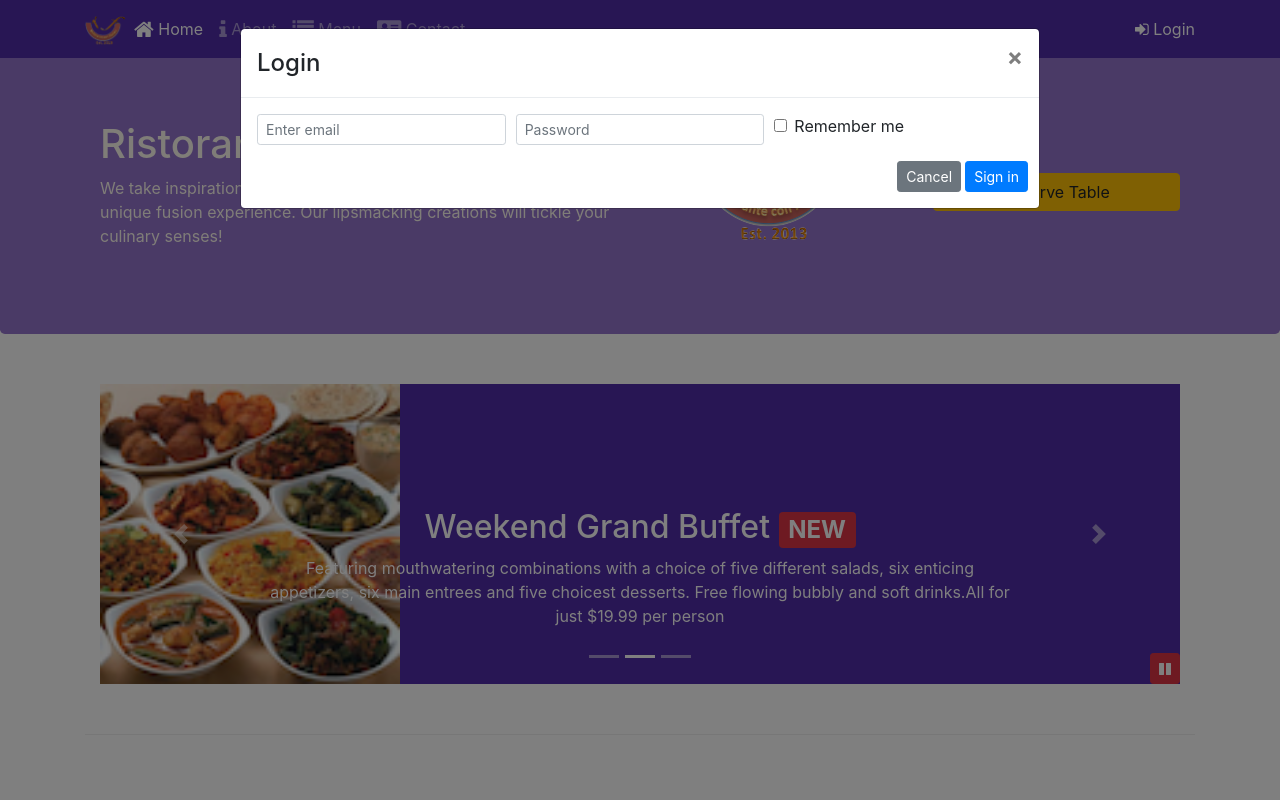
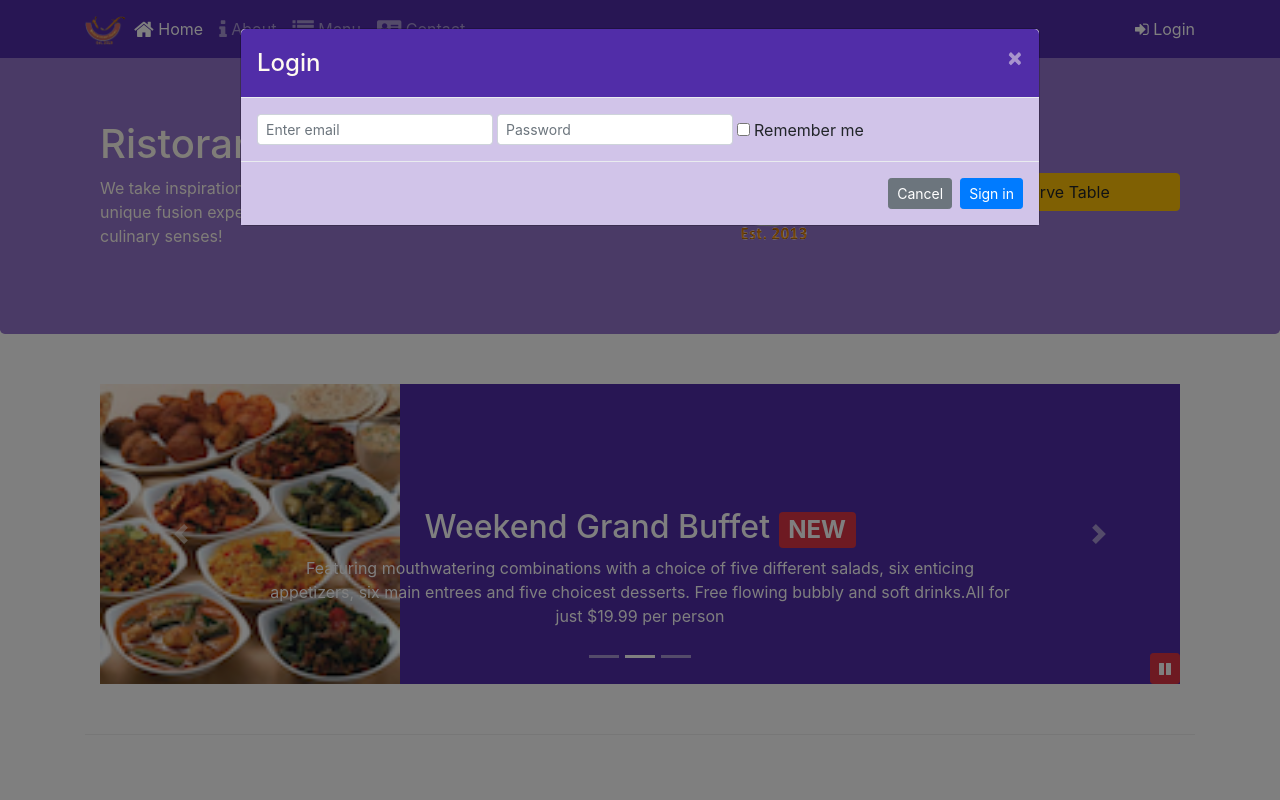
Before and after one commit to Chirag-Rathi/Con-fusion-Bootstrap, a website: page index.html in a window 1280 px wide. Both pictures are taken after a click on the link "Login". Shown: the top 800 px of the page. Drawn offline with nearby package versions, Linux system fonts and the light colour scheme.

Commit message:
Assignment 4

```diff
--- a/css/styles.scss
+++ b/css/styles.scss
@@ -76,3 +76,24 @@ body{
     bottom: 0px;
     z-index: 1;
 }
+
+.modal-header{
+    background:$background-dark;
+    color:floralwhite;
+}
+
+.modal-body{
+    background:$background-pale;
+}
+
+.modal{
+    .modal-header{
+    .close{
+    color:floralwhite;
+    }
+    }
+}
+
+.modal-footer{
+    background:$background-pale;
+}
--- a/index.html
+++ b/index.html
@@ -29,7 +29,7 @@
                 <li class="nav-item"><a class="nav-link" href="/contactus.html"><span class="fa fa-address-card fa-lg"></span> Contact</a></li>
             </ul>
             <span class="navbar-text">
-                <a data-toggle = "modal" data-target = "#loginModal" href="">
+                <a id="loginButton" href="#">
                     <span class="fa fa-sign-in"></span> Login
                 </a>
             </span>
@@ -37,6 +37,38 @@
         </div>
     </nav>
 
+     <div id="loginModal" class="modal fade" role="dialog">
+        <div class="modal-dialog modal-lg" role="content">
+            <!-- Modal content-->
+            <div class="modal-content">
+                <div class="modal-header">
+                    <h4 class="modal-title">Login </h4>
+                    <button type="button" class="close" data-dismiss="modal">&times;</button>
+                </div>
+                <div class="modal-body">
+                    <form class="form-inline">
+                        <div class="form-group">
+                            <label class="sr-only" for="exampleInputEmail3">Email address</label>
+                            <input type="email" class="form-control form-control-sm mr-1" id="exampleInputEmail3" placeholder="Enter email">
+                        </div>
+                        <div class="form-group">
+                            <label class="sr-only" for="exampleInputPassword3">Password</label>
+                            <input type="password" class="form-control form-control-sm mr-1" id="exampleInputPassword3" placeholder="Password">
+                        </div>
+                        <div class="form-check">
+                            <label class="form-check-label">
+                                <input class="form-check-input" type="checkbox"> Remember me
+                            </label>
+                        </div>
+                    </form>
+                </div>
+                <div class="modal-footer">
+                    <button type="button" class="btn btn-secondary btn-sm" data-dismiss="modal">Cancel</button>
+                    <button type="submit" class="btn btn-primary btn-sm">Sign in</button>
+                </div>
+            </div>
+        </div>
+    </div>
     <div id="reserveModal" class="modal fade" role = "dialog">
         <div class="modal-dialog modal-lg" role = "content">
             <div class="modal-content">
@@ -113,46 +145,6 @@
         </div>
     </div>
 
-    <div id="loginModal"  class="modal fade" role = "dialog">
-        <div class="modal-dialog modal-lg" role = "content">
-            <div class="modal-content">
-                <div class="modal-header">
-                    <h4 class="modal-title">
-                        Login
-                    </h4>
-                    <button type="button" class="close" data-dismiss = "modal">
-                        &times;
-                    </button>
-                </div>
-                <div class="modal-body">
-                   <form>
-                        <div class="form-row">
-                            <div class="form-group col-sm-4">
-                                    <label class="sr-only" for="exampleInputEmail3">Email address</label>
-                                    <input type="email" class="form-control form-control-sm mr-1" id="exampleInputEmail3" placeholder="Enter email">
-                            </div>
-                            <div class="form-group col-sm-4">
-                                <label class="sr-only" for="exampleInputPassword3">Password</label>
-                                <input type="password" class="form-control form-control-sm mr-1" id="exampleInputPassword3" placeholder="Password">
-                            </div>
-                            <div class="col-sm-auto">
-                                <div class="form-check">
-                                    <input class="form-check-input" type="checkbox">
-                                    <label class="form-check-label"> Remember me
-                                    </label>
-                                </div>
-                            </div>
-                        </div>
-                        <div class="form-row">
-                            <button type="button" class="btn btn-secondary btn-sm ml-auto" data-dismiss="modal">Cancel</button>
-                            <button type="submit" class="btn btn-primary btn-sm ml-1">Sign in</button>
-                        </div>
-                    </form>
-                </div>
-            </div>
-        </div>
-    </div>
-
     <header class="jumbotron">
        <div class="container">
             <div class="row row-header">
@@ -165,8 +157,7 @@
                 </div>
                 <div class = "col col-sm-3 align-self-center">
                     <a class="btn btn-warning btn-block"
-                    data-toggle = "modal" data-target = "#reserveModal"
-                     href="" role="button">Reserve Table</a>
+                     id = "reserveButton" href="#" role="button">Reserve Table</a>
                 </div>
             </div>
         </div>
@@ -324,9 +315,10 @@
            </div>
         </div>
     </footer>
-<script src="node_modules/jquery/dist/jquery.slim.min.js"></script>
+<script src="node_modules/jquery/dist/jquery.min.js"></script>
     <script src="node_modules/popper.js/dist/umd/popper.min.js"></script>
     <script src="node_modules/bootstrap/dist/js/bootstrap.min.js"></script>
+    <!-- <script src="js/scripts.js"></script> -->
     <!-- <script type="text/javascript">
         $(document).ready(function(){
             $('[data-toggle = "tooltip"]').tooltip();
@@ -334,22 +326,31 @@
     </script> -->
     <script type="text/javascript">
         $(document).ready(function(){
-            $('#mycarousel').carousel({interval: 2000})
+            $('#mycarousel').carousel({interval: 2000});
             $('#carouselButton').click(function(){
                 if($('#carouselButton').children('span').hasClass('fa-pause')){
                     $('#mycarousel').carousel('pause');
-                    $('#carouselButton').children('span').removeClass('fa-pause')
-                    $('#carouselButton').children('span').addClass('fa-play')
+                    $('#carouselButton').children('span').removeClass('fa-pause');
+                    $('#carouselButton').children('span').addClass('fa-play');
                 }
                 else{
                     $('#mycarousel').carousel('cycle');
-                    $('#carouselButton').children('span').removeClass('fa-play')
-                    $('#carouselButton').children('span').addClass('fa-pause')
+                    $('#carouselButton').children('span').removeClass('fa-play');
+                    $('#carouselButton').children('span').addClass('fa-pause');
                 }
             });
-        })
+
+             $("#loginButton").click(function(){
+                // alert("hello")
+                $("#loginModal").modal('show');
+            });
+
+              $("#reserveButton").click(function(){
+                // alert("hello")
+                $("#reserveModal").modal('show');
+            });
+        });
     </script>
-
 </body>
 
 </html>
--- /dev/null
+++ b/js/scripts.js
@@ -0,0 +1,22 @@
+$(document).ready(function(){
+    $("#mycarousel").carousel( { interval: 2000 } );
+    $("#carousel-button").click(function(){
+        if ($("#carousel-button").children("span").hasClass('fa-pause')) {
+            $("#mycarousel").carousel('pause');
+            $("#carousel-button").children("span").removeClass('fa-pause');
+            $("#carousel-button").children("span").addClass('fa-play');
+        }
+        else if ($("#carousel-button").children("span").hasClass('fa-play')){
+            $("#mycarousel").carousel('cycle');
+            $("#carousel-button").children("span").removeClass('fa-play');
+            $("#carousel-button").children("span").addClass('fa-pause');
+        }
+    });
+    $("#loginButton").click(function(){
+        $("#loginModal").modal('show');
+    });
+
+    $("#reserveButton").click(function(){
+        $("#reserveModal").modal('show');
+    });
+});
```
Also changed, not shown: css/styles.css.
